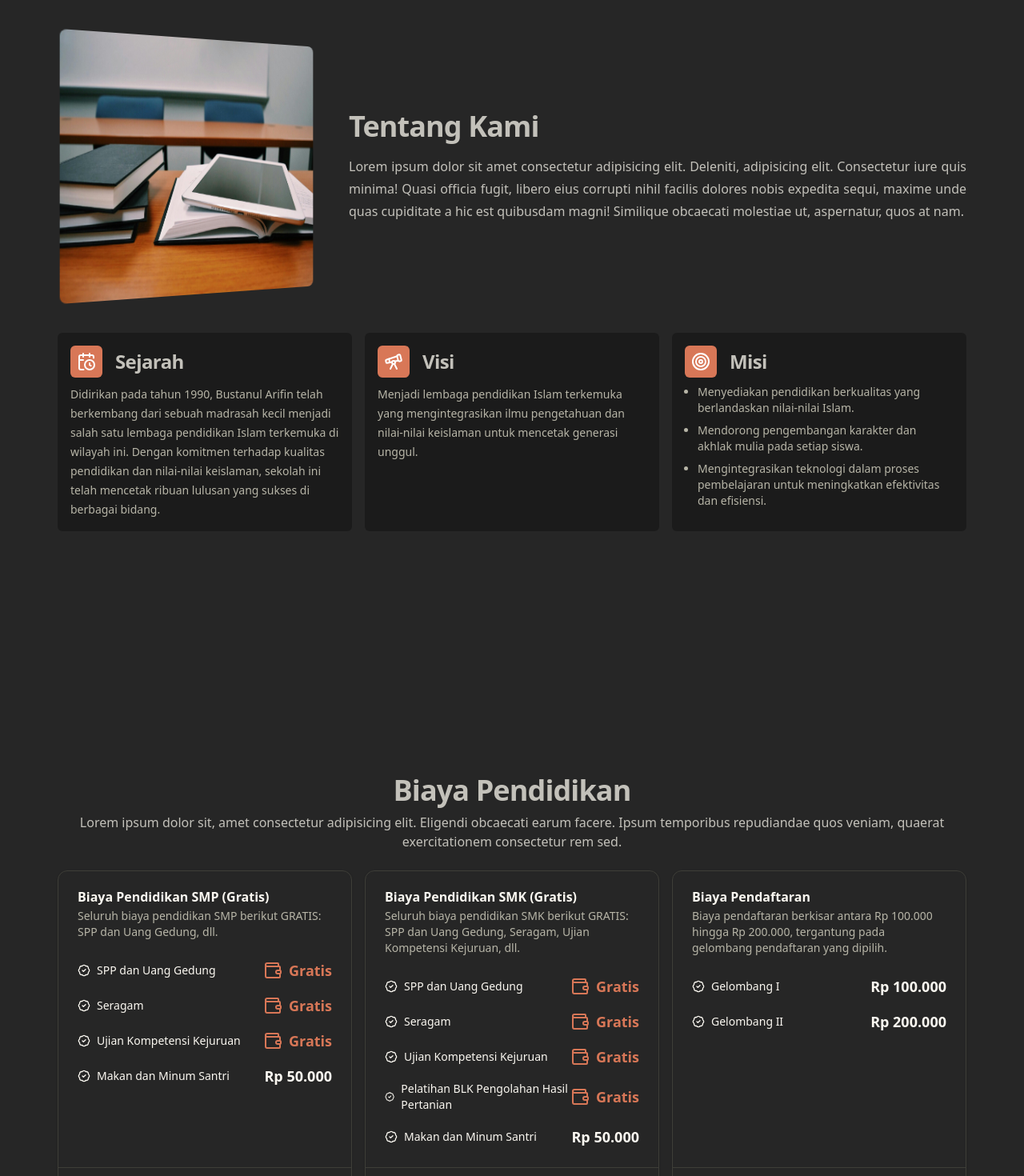
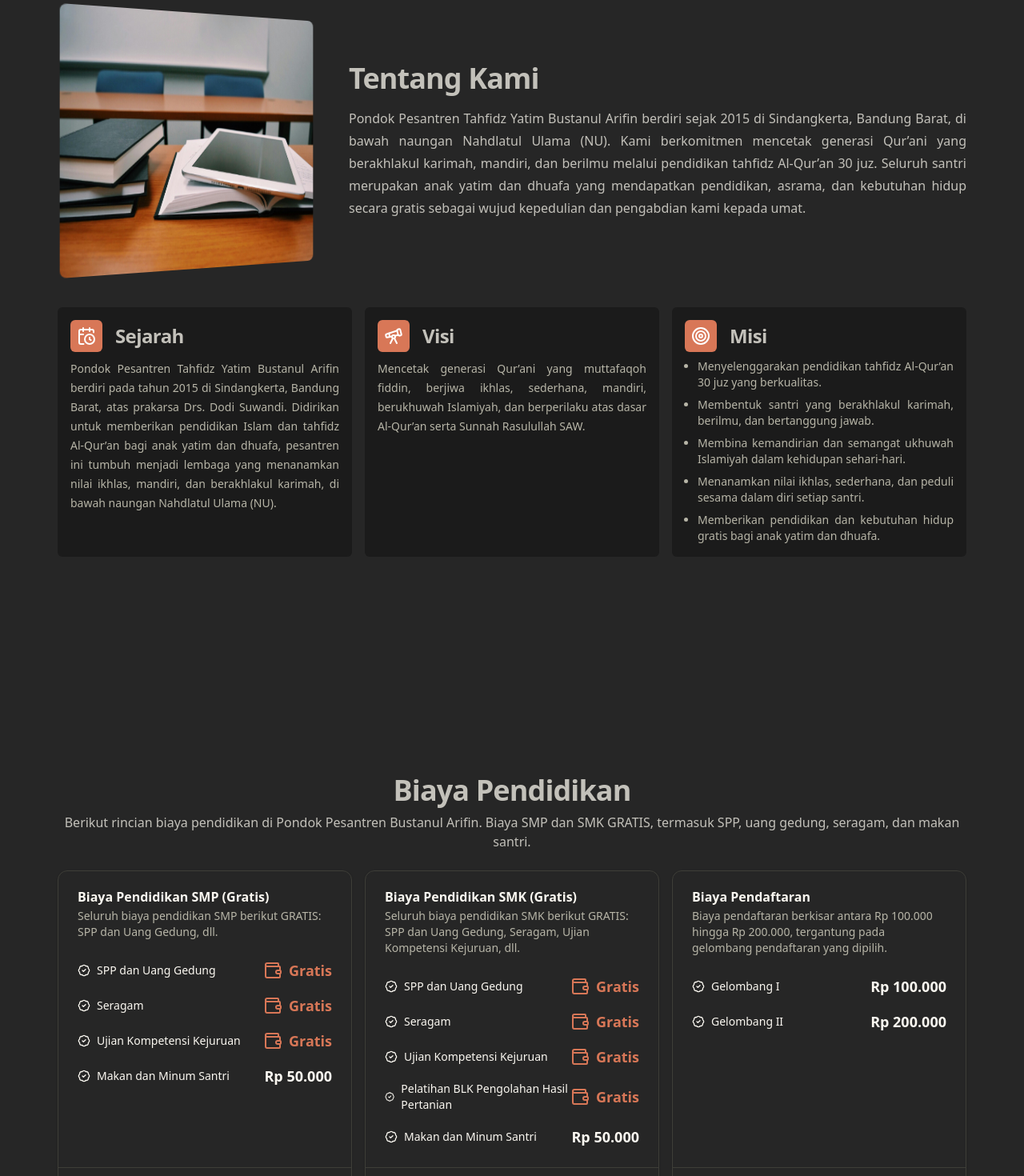
Before and after one commit to rizkyfauziilmi/bustanul-arifin, a React (Vite) app: page / in a window 1280 px wide. Shown: the part 940-2410 px from the top of the page at 80% size. Built offline with nearby package versions, Linux system fonts and the light colour scheme.

Commit message:
Update copy for About, Hero, Facilities, Tuition
Replace lorem ipsum with institutional Indonesian copy for Pondok
Pesantren Bustanul Arifin. Refine facility descriptions and add
text-justify to quick info cards

```diff
--- a/src/components/about/about-section.tsx
+++ b/src/components/about/about-section.tsx
@@ -3,20 +3,22 @@
 const quickInfo = [
   {
     label: "Sejarah",
-    text: "Didirikan pada tahun 1990, Bustanul Arifin telah berkembang dari sebuah madrasah kecil menjadi salah satu lembaga pendidikan Islam terkemuka di wilayah ini. Dengan komitmen terhadap kualitas pendidikan dan nilai-nilai keislaman, sekolah ini telah mencetak ribuan lulusan yang sukses di berbagai bidang.",
+    text: "Pondok Pesantren Tahfidz Yatim Bustanul Arifin berdiri pada tahun 2015 di Sindangkerta, Bandung Barat, atas prakarsa Drs. Dodi Suwandi. Didirikan untuk memberikan pendidikan Islam dan tahfidz Al-Qur’an bagi anak yatim dan dhuafa, pesantren ini tumbuh menjadi lembaga yang menanamkan nilai ikhlas, mandiri, dan berakhlakul karimah, di bawah naungan Nahdlatul Ulama (NU).",
     icon: CalendarClock,
   },
   {
     label: "Visi",
-    text: "Menjadi lembaga pendidikan Islam terkemuka yang mengintegrasikan ilmu pengetahuan dan nilai-nilai keislaman untuk mencetak generasi unggul.",
+    text: "Mencetak generasi Qur’ani yang muttafaqoh fiddin, berjiwa ikhlas, sederhana, mandiri, berukhuwah Islamiyah, dan berperilaku atas dasar Al-Qur’an serta Sunnah Rasulullah SAW.",
     icon: Telescope,
   },
   {
     label: "Misi",
     lists: [
-      "Menyediakan pendidikan berkualitas yang berlandaskan nilai-nilai Islam.",
-      "Mendorong pengembangan karakter dan akhlak mulia pada setiap siswa.",
-      "Mengintegrasikan teknologi dalam proses pembelajaran untuk meningkatkan efektivitas dan efisiensi.",
+      "Menyelenggarakan pendidikan tahfidz Al-Qur’an 30 juz yang berkualitas.",
+      "Membentuk santri yang berakhlakul karimah, berilmu, dan bertanggung jawab.",
+      "Membina kemandirian dan semangat ukhuwah Islamiyah dalam kehidupan sehari-hari.",
+      "Menanamkan nilai ikhlas, sederhana, dan peduli sesama dalam diri setiap santri.",
+      "Memberikan pendidikan dan kebutuhan hidup gratis bagi anak yatim dan dhuafa.",
     ],
     icon: Target,
   },
@@ -37,17 +39,22 @@
               Tentang Kami
             </h1>
             <p className="leading-7 text-justify">
-              Lorem ipsum dolor sit amet consectetur adipisicing elit. Deleniti,
-              adipisicing elit. Consectetur iure quis minima! Quasi officia
-              fugit, libero eius corrupti nihil facilis dolores nobis expedita
-              sequi, maxime unde quas cupiditate a hic est quibusdam magni!
-              Similique obcaecati molestiae ut, aspernatur, quos at nam.
+              Pondok Pesantren Tahfidz Yatim Bustanul Arifin berdiri sejak 2015
+              di Sindangkerta, Bandung Barat, di bawah naungan Nahdlatul Ulama
+              (NU). Kami berkomitmen mencetak generasi Qur’ani yang berakhlakul
+              karimah, mandiri, dan berilmu melalui pendidikan tahfidz Al-Qur’an
+              30 juz. Seluruh santri merupakan anak yatim dan dhuafa yang
+              mendapatkan pendidikan, asrama, dan kebutuhan hidup secara gratis
+              sebagai wujud kepedulian dan pengabdian kami kepada umat.
             </p>
           </div>
         </div>
         <div className="grid md:grid-cols-1 lg:grid-cols-3 gap-4">
           {quickInfo.map((info) => (
-            <div key={info.label} className="bg-muted p-4 rounded-md space-y-2">
+            <div
+              key={info.label}
+              className="bg-muted p-4 rounded-md space-y-2 text-justify"
+            >
               <div className="flex items-center gap-4">
                 <div className="bg-primary p-2 rounded-md text-white">
                   <info.icon />
--- a/src/components/facilities/facilities-section.tsx
+++ b/src/components/facilities/facilities-section.tsx
@@ -27,7 +27,7 @@
     id: "asrama",
     name: "Asrama",
     description:
-      "Fasilitas hunian yang nyaman dan aman untuk para santri dengan pengawasan 24 jam dan lingkungan Islami yang mendukung pembelajaran.",
+      "Tempat tinggal santri dengan pengawasan dan lingkungan Islami.",
     category: "living",
     icon: <Home className="w-6 h-6" />,
     image: "/modern-islamic-dormitory-building-with-students.jpg",
@@ -36,7 +36,7 @@
     id: "lahan-praktek",
     name: "Lahan Praktek Pertanian",
     description:
-      "Area praktik pengolahan hasil pertanian yang dilengkapi dengan peralatan modern untuk pembelajaran agribisnis dan teknologi pertanian.",
+      "Area untuk praktik pengolahan hasil pertanian dan belajar agribisnis.",
     category: "learning",
     icon: <Building className="w-6 h-6" />,
     image: "/agricultural-practice-field-with-greenhouse-and-fa.jpg",
@@ -45,7 +45,7 @@
     id: "workshop",
     name: "Gedung Workshop",
     description:
-      "Balai latihan kerja yang dilengkapi dengan peralatan teknologi terkini untuk praktik programming, robotika, dan keterampilan IT lainnya.",
+      "Tempat latihan kerja untuk praktik programming, robotika, dan IT.",
     category: "learning",
     icon: <Wrench className="w-6 h-6" />,
     image: "/modern-it-workshop-with-computers-and-technology-e.jpg",
@@ -54,7 +54,7 @@
     id: "kolam-renang",
     name: "Kolam Renang",
     description:
-      "Fasilitas olahraga air yang bersih dan terawat untuk mendukung kesehatan jasmani dan kegiatan ekstrakurikuler renang.",
+      "Fasilitas olahraga air untuk kegiatan renang dan kesehatan jasmani.",
     category: "recreation",
     icon: <Waves className="w-6 h-6" />,
     image: "/clean-swimming-pool-at-islamic-school-with-modern-.jpg",
@@ -62,8 +62,7 @@
   {
     id: "masjid",
     name: "Masjid",
-    description:
-      "Tempat ibadah yang megah dan nyaman untuk shalat berjamaah, kajian keislaman, dan kegiatan spiritual lainnya.",
+    description: "Tempat ibadah untuk shalat berjamaah dan kegiatan keislaman.",
     category: "spiritual",
     icon: <Mosque className="w-6 h-6" />,
     image: "/beautiful-modern-mosque-with-islamic-architecture-.jpg",
@@ -72,7 +71,7 @@
     id: "lapangan-futsal",
     name: "Lapangan Futsal",
     description:
-      "Lapangan futsal berkualitas tinggi dengan rumput sintetis untuk mendukung kegiatan olahraga dan turnamen antar kelas.",
+      "Lapangan futsal dengan rumput sintetis untuk olahraga dan turnamen.",
     category: "recreation",
     icon: <Trophy className="w-6 h-6" />,
     image: "/modern-futsal-court-with-synthetic-grass-and-goal-.jpg",
--- a/src/components/hero/hero-section.tsx
+++ b/src/components/hero/hero-section.tsx
@@ -14,9 +14,9 @@
       />
       <DarkOverlay className="md:hidden block" darkness={0.7} variant="solid" />
       <h1 className="text-white p-4 md:p-0 relative md:absolute md:left-18 md:bottom-24 text-5xl text-center md:text-left md:text-6xl md:h-fit h-full flex items-center justify-center">
-        Lorem ipsum dolor sit amet.
+        Mencetak Generasi Qur’ani
         <br className="md:block hidden" />
-        Lorem, ipsum dolor.
+        yang Berakhlakul Karimah.
       </h1>
     </section>
   );
--- a/src/components/tuition/tuition-section.tsx
+++ b/src/components/tuition/tuition-section.tsx
@@ -98,9 +98,9 @@
             Biaya Pendidikan
           </h1>
           <p>
-            Lorem ipsum dolor sit, amet consectetur adipisicing elit. Eligendi
-            obcaecati earum facere. Ipsum temporibus repudiandae quos veniam,
-            quaerat exercitationem consectetur rem sed.
+            Berikut rincian biaya pendidikan di Pondok Pesantren Bustanul
+            Arifin. Biaya SMP dan SMK GRATIS, termasuk SPP, uang gedung,
+            seragam, dan makan santri.
           </p>
         </div>
         <div className="grid md:grid-cols-1 lg:grid-cols-3 gap-4">
```
